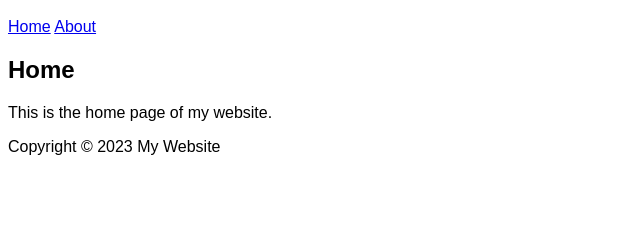
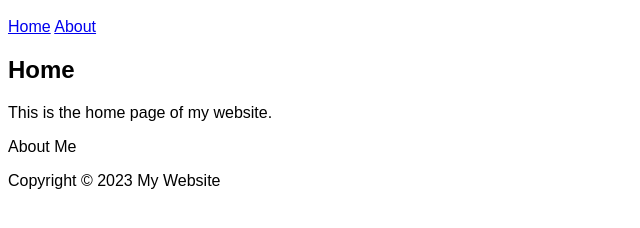
Before and after one commit to KrishiPatel279/Krishipatel279.github.io, a plain HTML site: page index.html in a window 1280 px wide. Shown: the part 48-276 px from the top of the page, without its empty margins (0-640 px from the left). Drawn offline with Linux system fonts and the light colour scheme.

Commit message:
Update index.html

```diff
--- a/index.html
+++ b/index.html
@@ -15,6 +15,7 @@
   <main>
     <h2>Home</h2>
     <p>This is the home page of my website.</p>
+    <div class="box2" onclick="aboutme.html'"> About Me</div>
   </main>
   <footer>
     <p>Copyright &copy; 2023 My Website</p>
```
